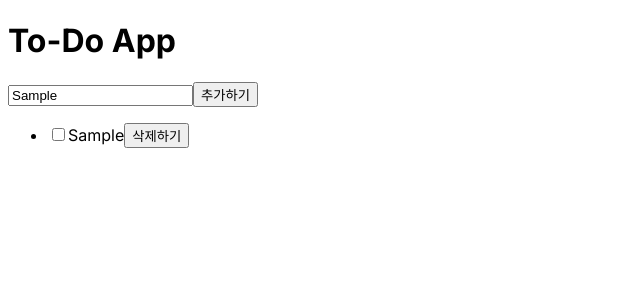
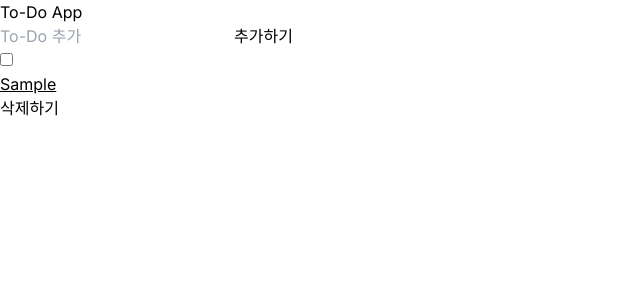
Before and after one commit to LSJ0706/TodoApp, a Next.js app: page /subPage in a window 1280 px wide. Both pictures are taken after typing "Sample" into the empty fields and a click on the button "추가하기". Shown: the top 300 px of the page, without its empty margins (0-640 px from the left). Built offline with nearby package versions, Linux system fonts and the light colour scheme.

Commit message:
update add, delete

```diff
--- /dev/null
+++ b/src/app/global.css
@@ -0,0 +1,3 @@
+@tailwind base;
+@tailwind components;
+@tailwind utilities;
--- a/src/app/layout.tsx
+++ b/src/app/layout.tsx
@@ -1,5 +1,6 @@
 import type { Metadata } from 'next'
 import { Inter } from 'next/font/google'
+import './global.css'
 
 const inter = Inter({ subsets: ['latin'] })
 
--- a/src/app/subPage/page.tsx
+++ b/src/app/subPage/page.tsx
@@ -10,27 +10,33 @@ interface todoType {
 
 const TodoApp = () => {
   const [todoList, setTodoList] = useState<todoType[]>([]);
-  const [todo, setTodo] = useState<string>('')
+  const [todo, setTodo] = useState<string>('');
+  const [checked, setChecked] = useState<boolean>(false);
 
   const addTodo = useCallback(() => {
 
     const newTodo : todoType = {
       id: uuid(),
       content: todo,
-      checked:false,
+      checked:checked,
     };
-
-    setTodoList((prev => [...prev, newTodo]))
-  },[todo]);
+    setTodoList(prev => [...prev, newTodo]);
+    setTodo('');
+  },[todo,checked]);
 
   const deleteTodo = useCallback((id: string) => {
-    console.log('삭제')
-    setTodoList((prev) => prev.filter((todo) => todo.id ! == id));
-  },[]);
+    setTodoList((prev) => prev.filter((todo) => todo.id !== id))
+  },[todoList]);
 
-  useEffect(() => {
+  const checkTodo = useCallback((id: string) => {
+    todoList.forEach((todo) => {
+      console.log(todoList)
+      if(todo.id === id) {
+        todo.checked = todo.checked === false ? true : false
+      }
+    })
+  },[checked])
 
-  },[todoList])
   return (
     <>
     <div>
@@ -46,12 +52,17 @@ const TodoApp = () => {
 
     <ul>
       {todoList.map((todo) =>(
-        <li key={todo.id}>
+        <li key={todo.id}
+        >
           <input
           type="checkbox"
-          checked={todo.checked}
-          />
-          {todo.content}
+          defaultChecked={todo.checked}
+          onClick={() => {checkTodo(todo.id)}}/>
+
+          <p className={todo.checked ? 'line-through' : 'underline'}>
+            {todo.content}
+            </p>
+
           <button onClick={() => deleteTodo(todo.id)}>삭제하기</button>
         </li>
       ))}
```
